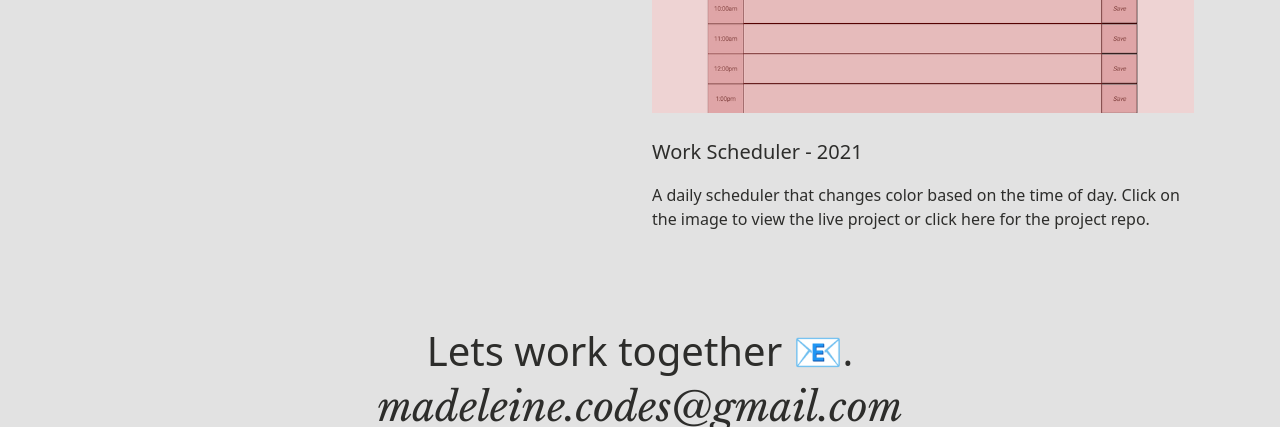
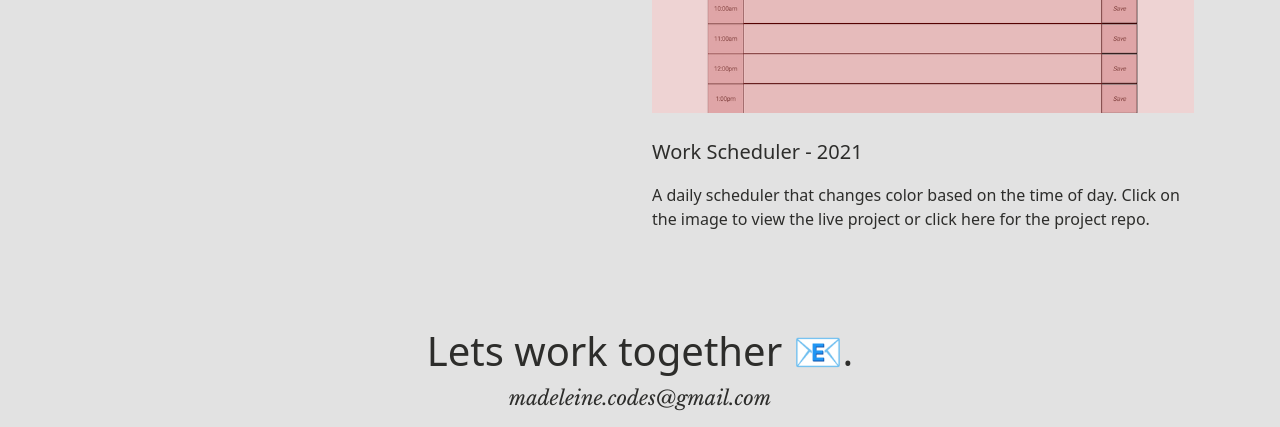
Before and after one commit to madeleinesc/portfolio-template, a plain HTML site: page index.html in a window 1280 px wide. Shown: the part 3013-3440 px from the top of the page. Drawn offline with nearby package versions, Linux system fonts and the light colour scheme.

Commit message:
modified font again

```diff
--- a/index.html
+++ b/index.html
@@ -194,7 +194,7 @@
     <h1 class="display-6 text-center" data-aos="fade-up">
       Lets work together 📧.
     </h1>
-    <a href="mailto: madeleine.codes@gmail.com" class="contact-link"><h1 class="display-6 italic text-center" data-aos="fade-up">madeleine.codes@gmail.com</h1></a>
+    <a href="mailto: madeleine.codes@gmail.com" class="contact-link"><p class="lead italic text-center" data-aos="fade-up">madeleine.codes@gmail.com</p></a>
     <section class="mb-4 text-center">
       <!-- Linkedin -->
       <a class="btn btn-outline-dark btn-floating m-1" href="https://www.linkedin.com/in/madeleine-cosway" role="button"
```
